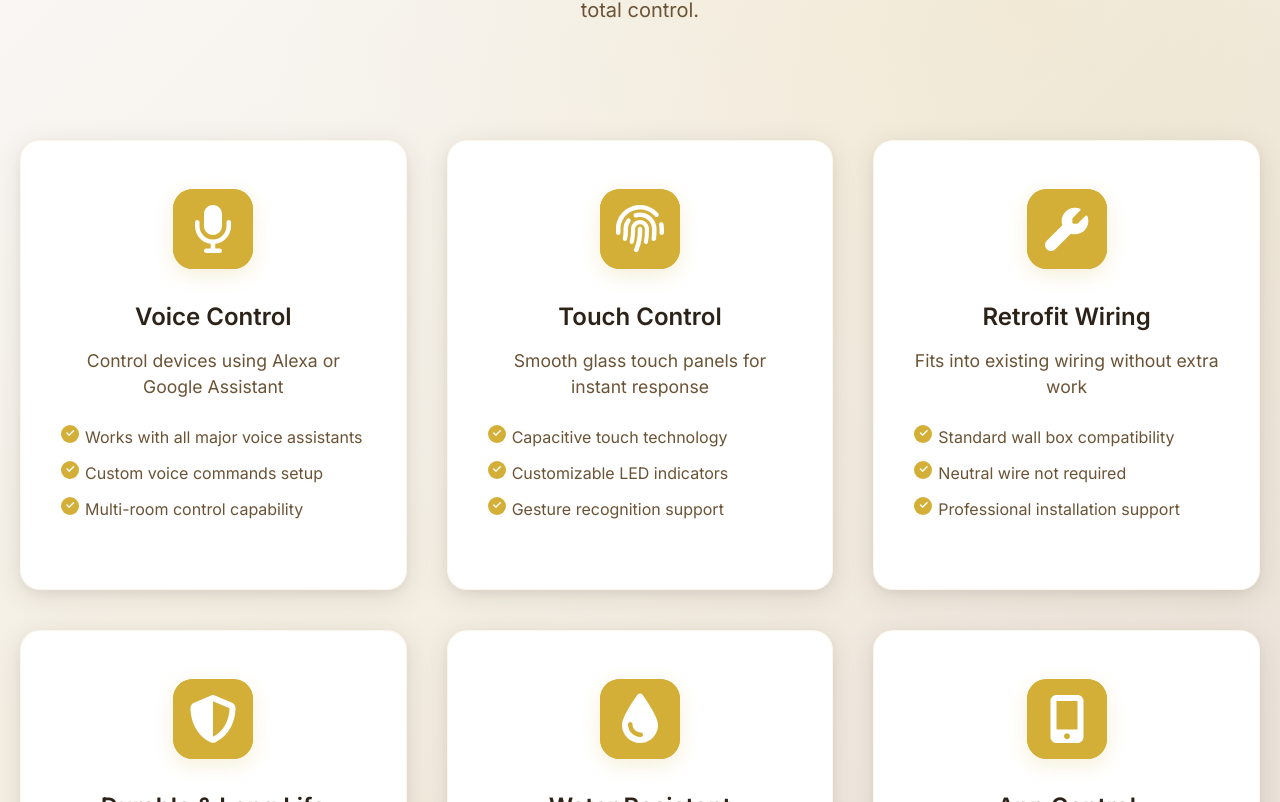
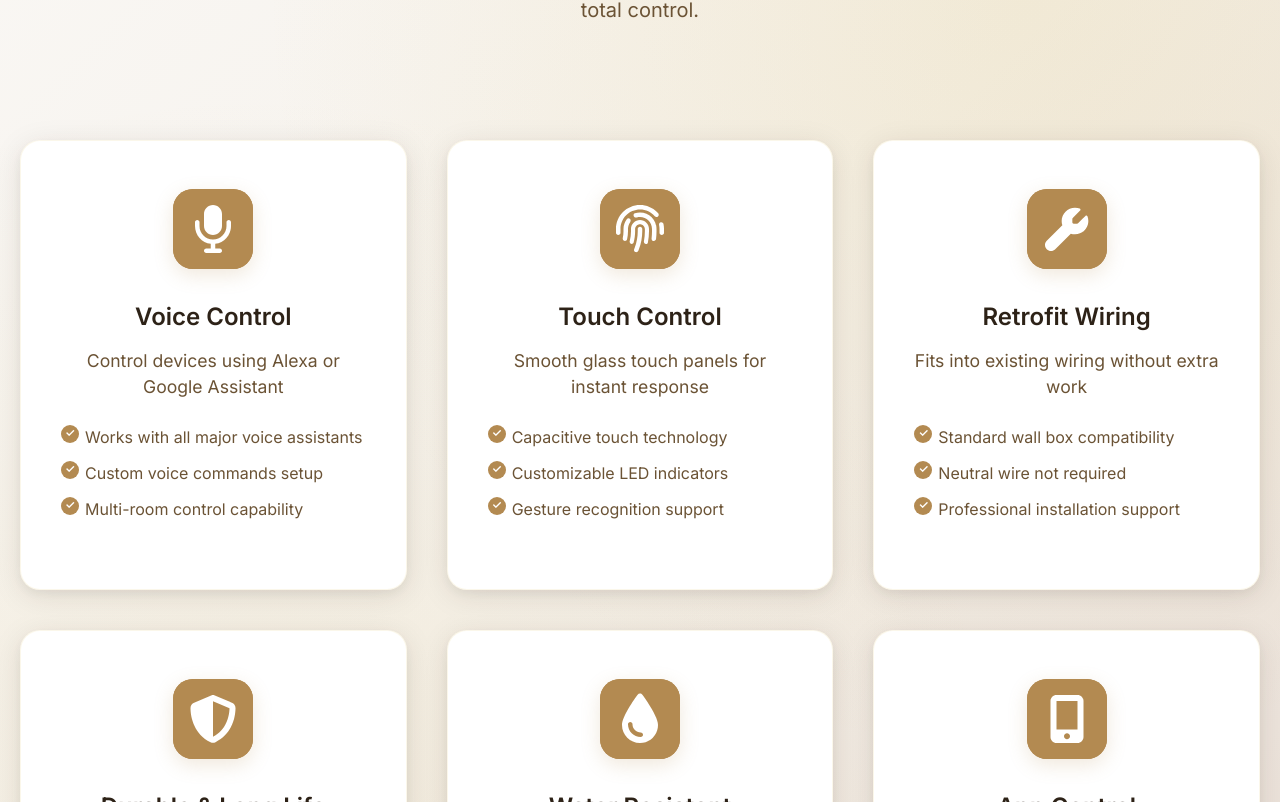
Before and after one commit to arnav14-dev/superfin-final-web, a React (Create React App) app: page / in a window 1280 px wide. Shown: the part 1158-1960 px from the top of the page. Built offline with nearby package versions, Linux system fonts and the light colour scheme; no server answers; the HTML template or start-up script is replaced by a standard one.

Commit message:
Fix feature icon color: Update all instances of #d4af37 to #B38A51 across all CSS files

```diff
--- a/src/components/Footer.jsx
+++ b/src/components/Footer.jsx
@@ -102,8 +102,7 @@ const Footer = () => {
               <div className="footer-contact-item">
                 <MapPin className="footer-contact-icon" />
                 <span>
-                  {companyInfo.address.city},<br />
-                  {companyInfo.address.state} {companyInfo.address.pincode}
+                  {companyInfo.address.city}<br />
                 </span>
               </div>
             </div>
--- a/src/pages/ContactPage.jsx
+++ b/src/pages/ContactPage.jsx
@@ -124,12 +124,8 @@ const ContactPage = () => {
 
               <div className="contact-schedule-list">
                 <div className="contact-schedule-item">
-                  <span className="contact-schedule-day">Monday - Friday</span>
-                  <span className="contact-schedule-hours">9:00 AM - 6:00 PM</span>
-                </div>
-                <div className="contact-schedule-item">
-                  <span className="contact-schedule-day">Saturday</span>
-                  <span className="contact-schedule-hours">10:00 AM - 4:00 PM</span>
+                  <span className="contact-schedule-day">Monday - Saturday</span>
+                  <span className="contact-schedule-hours">10:00 AM - 7:00 PM</span>
                 </div>
                 <div className="contact-schedule-item">
                   <span className="contact-schedule-day">Sunday</span>
--- a/src/styles/AboutPage.css
+++ b/src/styles/AboutPage.css
@@ -359,7 +359,7 @@
 .value-icon {
   width: 4rem;
   height: 4rem;
-  background: #d4af37;
+  background: #B38A51;
   border-radius: var(--radius-xl);
   display: flex;
   align-items: center;
@@ -391,7 +391,7 @@
   position: absolute;
   left: 0;
   top: 0;
-  background: #d4af37;
+  background: #B38A51;
   height: 50px;
   width: 50px;
   color: white;
--- a/src/styles/FAQPage.css
+++ b/src/styles/FAQPage.css
@@ -322,7 +322,7 @@
 .faq-contact-icon {
   width: 4rem;
   height: 4rem;
-  background: #d4af37;
+  background: #B38A51;
   border-radius: var(--radius-xl);
   display: flex;
   align-items: center;
@@ -348,7 +348,7 @@
 .faq-contact-button {
   width: 100%;
   padding: 0.75rem 1.5rem;
-  background: #d4af37;
+  background: #B38A51;
   color: white;
   border: none;
   border-radius: var(--radius-md);
--- a/src/styles/base.css
+++ b/src/styles/base.css
@@ -60,7 +60,7 @@ body {
   --beige-800: #4a3a25;
   --beige-900: #2d2217;
 
-  --accent-gold: #d4af37;
+  --accent-gold: #B38A51;
   --accent-gold-light: #e6c547;
   --accent-gold-dark: #b8860b;
 
--- a/src/styles/features.css
+++ b/src/styles/features.css
@@ -40,9 +40,9 @@ body, html {
 
 /* Override any CSS variables that might cause orange color */
 .feature-card {
-  --primary-color: #d4af37 !important;
-  --secondary-color: #d4af37 !important;
-  --accent-color: #d4af37 !important;
+  --primary-color: #B38A51 !important;
+  --secondary-color: #B38A51 !important;
+  --accent-color: #B38A51 !important;
 }
 
 .features-header {
@@ -200,7 +200,7 @@ body, html {
   transition: all 0.3s ease;
   position: relative;
   overflow: hidden;
-  box-shadow: 0 6px 20px rgba(212, 175, 55, 0.2);
+  box-shadow: 0 6px 20px rgba(179, 138, 81, 0.2);
   flex-shrink: 0;
 }
 
@@ -280,7 +280,7 @@ body, html {
   top: 0;
   width: 18px;
   height: 18px;
-  background: #d4af37 !important;
+  background: #B38A51 !important;
   background-image: none !important;
   color: white;
   border-radius: 50%;
@@ -475,15 +475,15 @@ body, html {
 .feature-card .icon-box,
 .feature-card .icon-box::before,
 .feature-card .icon-box::after {
-  background: #d4af37 !important;
-  background-color: #d4af37 !important;
+  background: #B38A51 !important;
+  background-color: #B38A51 !important;
   background-image: none !important;
 }
 
 /* Ensure icon is white and icon box is golden */
 .feature-card .icon-box {
-  background: #d4af37 !important;
-  background-color: #d4af37 !important;
+  background: #B38A51 !important;
+  background-color: #B38A51 !important;
 }
 
 .feature-card .icon-box .feature-icon {
```
